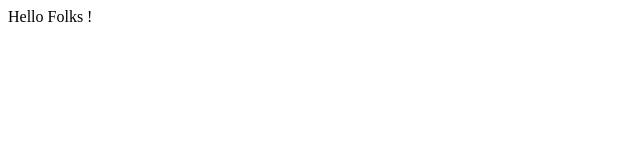
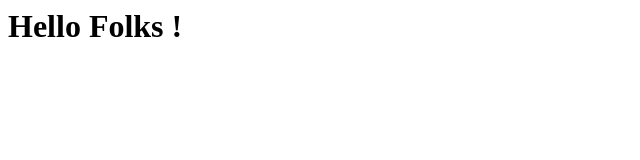
Before and after one commit to SystemicEmotions/SystemicEmotions.github.io, a plain HTML site: page index.html in a window 1280 px wide. Shown: the whole page, without its empty margins (0-640 px from the left). Drawn offline with Linux system fonts and the light colour scheme.

Commit message:
Update index.html

```diff
--- a/index.html
+++ b/index.html
@@ -1,3 +1,5 @@
 <html>
-Hello Folks !
+
+  <h1>Hello Folks !</h1>
+
 </html>
```
